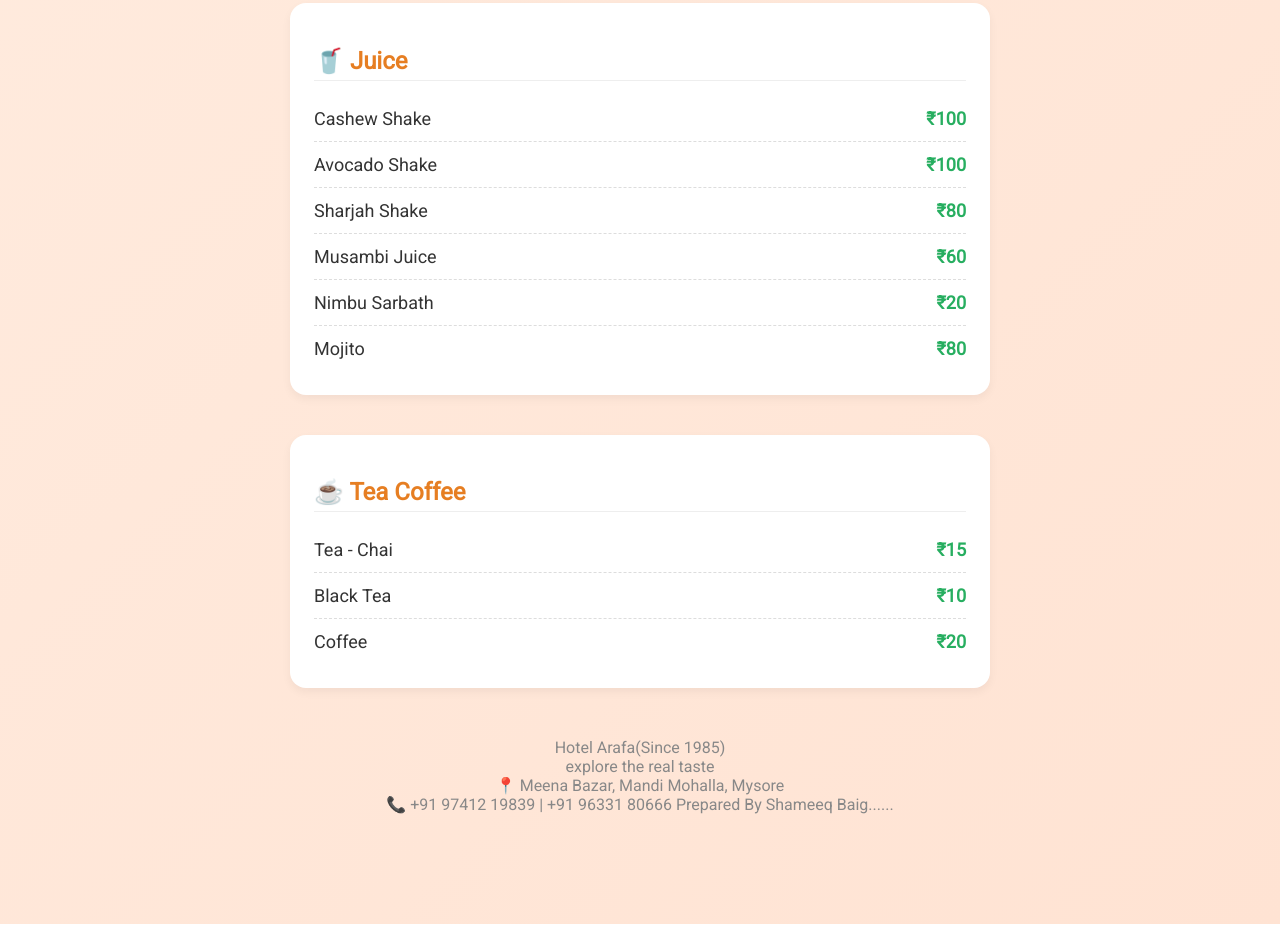
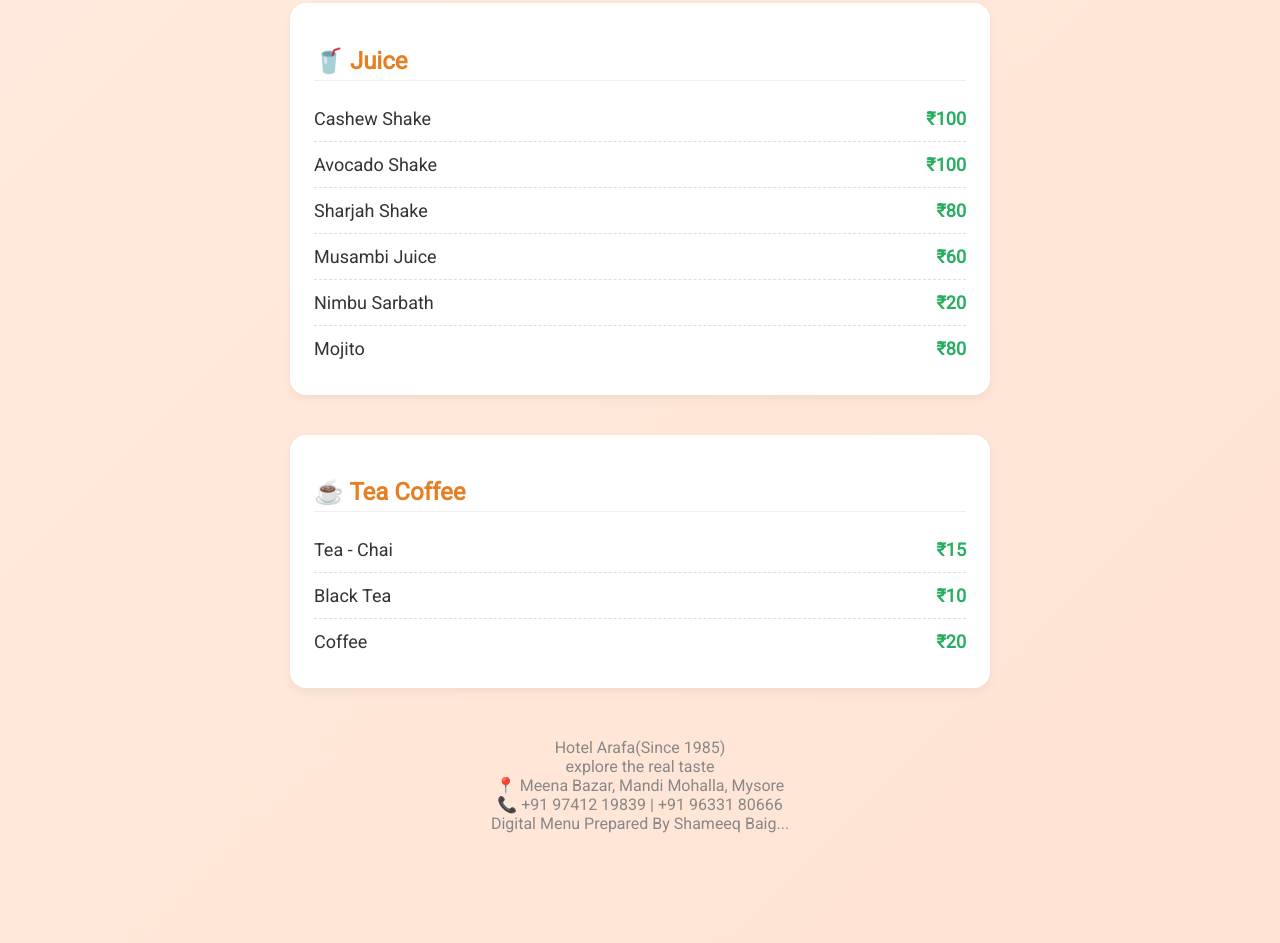
Before and after one commit to shameeq2004/arafa-hotel, a plain HTML site: page index.html in a window 1280 px wide. Shown: the part 4322-5265 px from the top of the page. Drawn offline with nearby package versions, Linux system fonts and the light colour scheme.

Commit message:
Update index.html
Signed-off-by: shameeq2004 <shameeqbaig8904@gmail.com>

```diff
--- a/index.html
+++ b/index.html
@@ -231,9 +231,9 @@
 		Hotel Arafa(Since 1985)<br>
 		explore the real taste<br>
   📍 Meena Bazar, Mandi Mohalla, Mysore<br>
-  📞 +91 97412 19839 | +91 96331 80666
+  📞 +91 97412 19839 | +91 96331 80666<br>
 
-					Prepared By Shameeq Baig......
+			Digital Menu Prepared By Shameeq Baig...<br>
 </div>
 
   </div>
```
